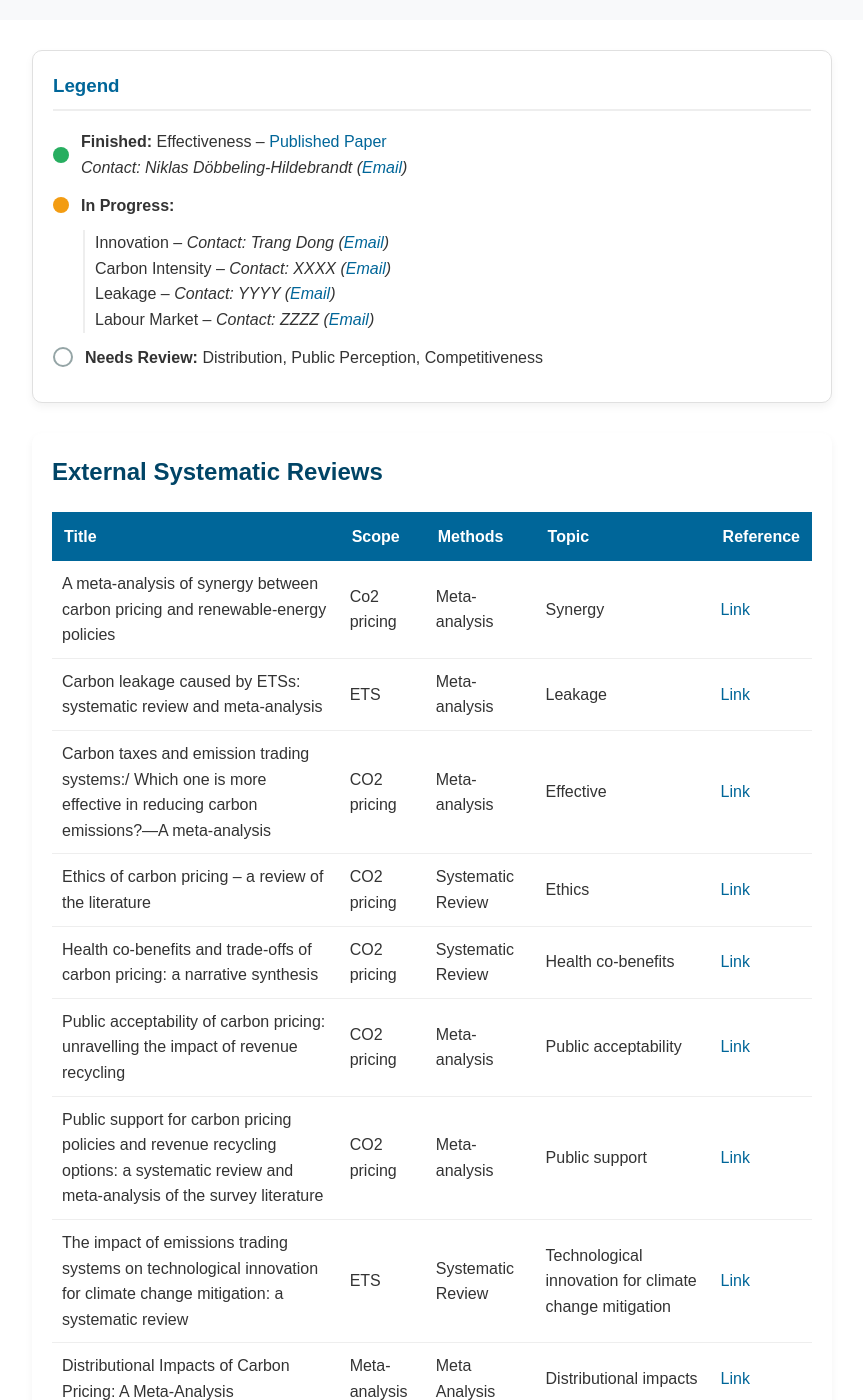
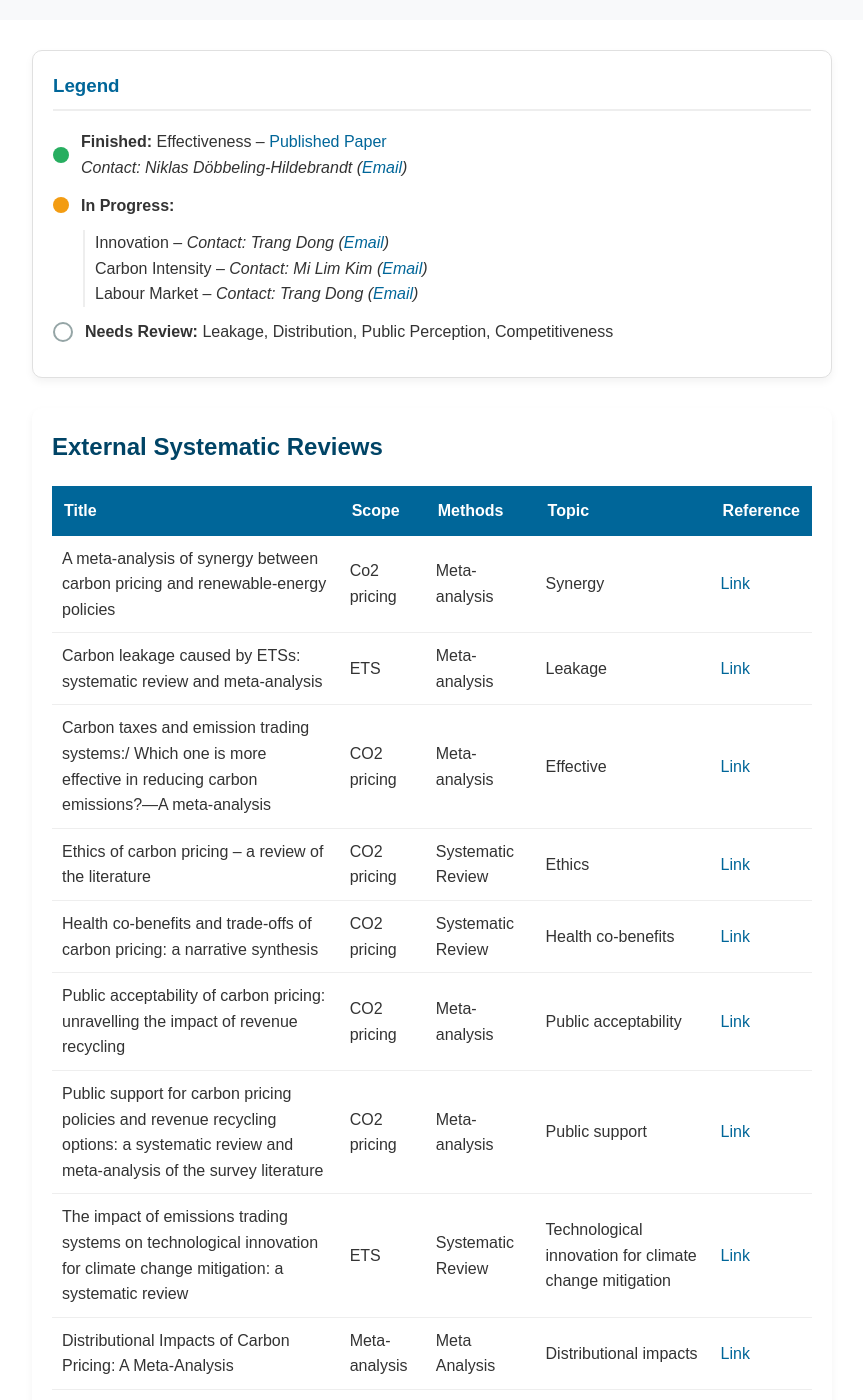
Before and after one commit to trangdtk-vnu/ecosystem-reviews, a Jekyll site: the page built from index.md, in a window 1280 px wide and 1400 px high, scrolled down 1225 px. Shown: the whole window, without its empty margins (208-1071 px from the left). Built offline with Jekyll 4.4.1, drawn with Linux system fonts in a browser that asks for light colours; some of the changed text lies outside the part shown.

Commit message:
Update index.md

```diff
--- a/index.md
+++ b/index.md
@@ -40,15 +40,14 @@ Explore the Ecosystem of Reviews for Carbon Pricing. This Ecosystem of Reviews i
     </div>
     <div class="sub-items">
       <div>Innovation – <em>Contact: Trang Dong (<a href="mailto:trang.dong@uhasselt.be">Email</a>)</em></div>
-      <div>Carbon Intensity – <em>Contact: XXXX (<a href="mailto:XXXX@example.com">Email</a>)</em></div>
-      <div>Leakage – <em>Contact: YYYY (<a href="mailto:YYYY@example.com">Email</a>)</em></div>
-      <div>Labour Market – <em>Contact: ZZZZ (<a href="mailto:ZZZZ@example.com">Email</a>)</em></div>
+      <div>Carbon Intensity – <em>Contact: Mi Lim Kim (<a href="mailto:MiLim.Kim@anu.edu.au">Email</a>)</em></div>
+      <div>Labour Market – <em>Contact: Trang Dong (<a href="mailto:trang.dong@uhasselt.be">Email</a>)</em></div>
     </div>
 
     <div class="legend-item">
       <div class="color-dot needs-review"></div>
       <div class="legend-text">
-        <strong>Needs Review:</strong> Distribution, Public Perception, Competitiveness
+        <strong>Needs Review:</strong> Leakage, Distribution, Public Perception, Competitiveness
       </div>
     </div>
   </div>
```
Also changed, not shown: other parts of index.md (+2 -2 lines).
